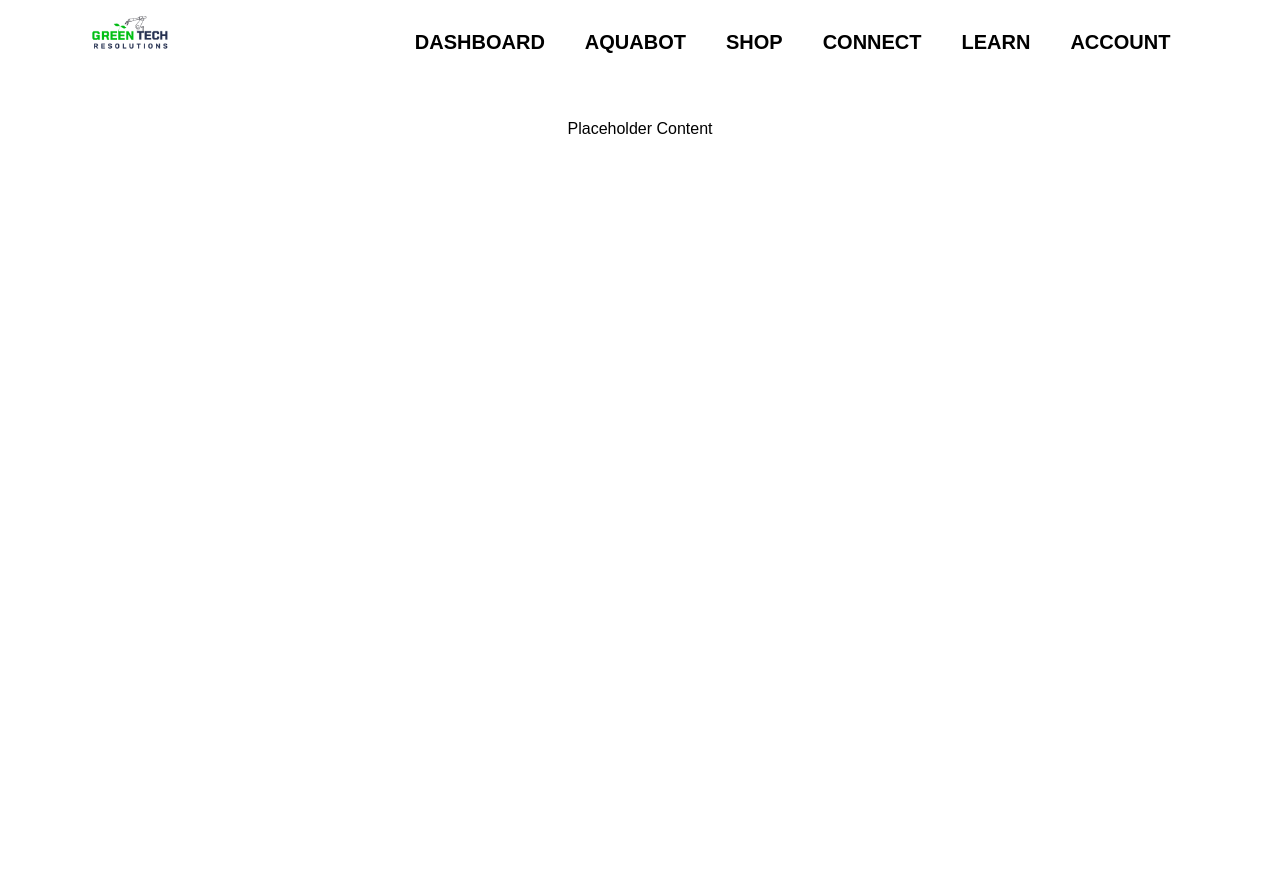
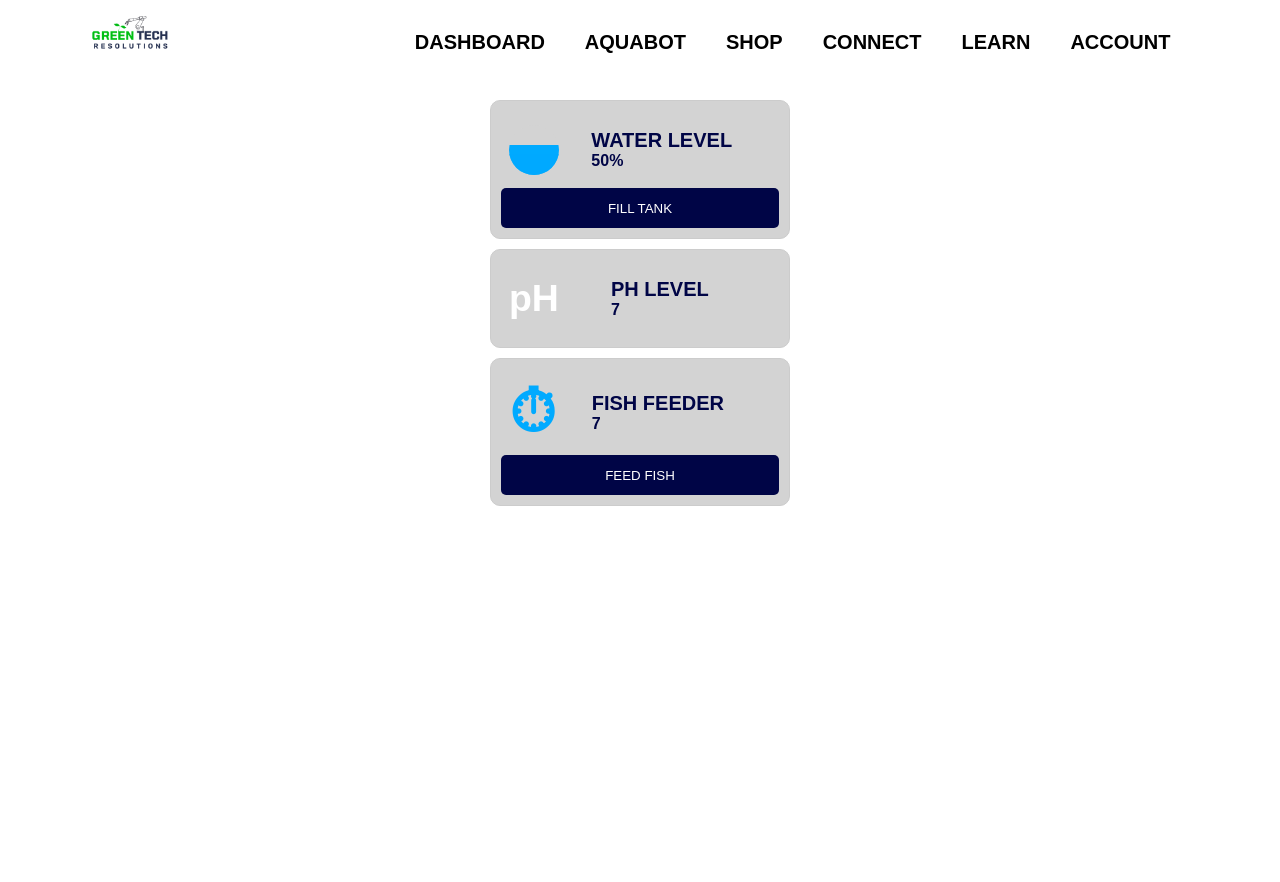
Before and after one commit to leathumbiran02/GreenTechResolutions, a PHP site: page /tank.php in a window 1280 px wide. After the commit the page ends 506 px from the top, so only its background shows below. Run offline with PHP 8.4, Linux system fonts and the light colour scheme; a user stored in the database is signed in.

Commit message:
Added basic function

```diff
--- a/greentech_resolutions/tank.php
+++ b/greentech_resolutions/tank.php
@@ -22,6 +22,85 @@
             .hero{ /* Centering the text: */
                 text-align: center;
             }
+            .card {
+                width: 300px;
+                margin: 0 auto;
+                margin-bottom: 10px;
+                padding: 10px;
+                border: 1px solid #ccc;
+                border-radius: 10px; /* Adjust the value to control the roundness of the corners */
+                background-color: lightgray; /* Replace 'lightgray' with your preferred shade of gray */
+            }
+            .card button {
+                display: flex;
+                align-items: center;
+                justify-content: center;
+                width: 100%;
+                height: 40px;
+                background-color: #000546;
+                color: white;
+                border: none;
+                border-radius: 5px;
+                cursor: pointer;
+            }
+            .card button:hover {
+                background-color: #fff; /* Change to your preferred background color on hover */
+                color: #000546; /* Change to your preferred text color on hover */
+                border: 2px solid #000546; /* Add a border on hover, or customize as needed */
+            }
+            .card h2 {
+                font-size: 20px;
+                margin-top: 10px;
+                color: #000546;
+            }
+            .card h5 {
+                font-size: 16px;
+                margin-bottom: 10px;
+                color: #000546;
+            }
+            .water-level {
+                width: 50px;
+                height: 50px;
+                background-color: lightgray; /* Blue background representing the container */
+                border-radius: 50%;
+                position: relative;
+                overflow: hidden;
+            }
+
+            .water {
+                width: 100%;
+                background-color: #00aaff; /* Blue background representing the water */
+                position: absolute;
+                bottom: 0;
+                left: 0;
+                animation: fillWater 2s ease-in-out infinite alternate; /* Animation properties */
+            }
+
+            .water::before {
+                content: "";
+                display: block;
+                width: 100%;
+                height: 70%; /* Change this value to adjust the initial water level (0 to 100%) */
+                background-color: rgba(0, 170, 255, 0.7); /* Semi-transparent blue representing water level */
+                position: absolute;
+                bottom: 0;
+                left: 0;
+            }
+
+            /* Animation keyframes */
+            @keyframes fillWater {
+                0% {
+                    height: 50%; /* Initial water level */
+                }
+                100% {
+                    height: 60%; /* Final water level (completely filled) */
+                }
+            }
+            .clock-icon {
+                font-size: 60px;
+                color: #00aaff;
+            }
+
         </style>
     </head>
     <body>
@@ -32,8 +111,48 @@
             ?>
         </header>
 
-        <div class="hero">
-            <p>Placeholder Content</p>
-        </div>
-    </body>
+
+        <div class="card">
+        <table>
+            <tr>
+                <td>
+                    <div class="water-level">
+                        <div class="water"></div>
+                    </div>
+                </td>
+                <td>
+                    <h2>WATER LEVEL</h2>
+                    <h5>50%</h5>
+                </td>
+            </tr>
+            </table>
+        <button>FILL TANK</button>
+    </div>
+
+    <div class="card">
+        <table>
+            <tr>
+                <td><h3>pH<h3></td>
+                <td>
+                    <h2>PH LEVEL</h2>
+                    <h5>7</h5>
+                </td>
+            </tr>
+        </table>
+    </div>
+
+    <div class="card">
+            <table>
+                <tr>
+                    <td class="clock-icon">&#x23F1;</td>
+                    <td>
+                        <h2>FISH FEEDER</h2>
+                        <h5>7</h5>
+                    </td>
+                </tr>
+            </table>
+        <button>FEED FISH</button>
+    </div>
+
+</body>
 </html>
```
